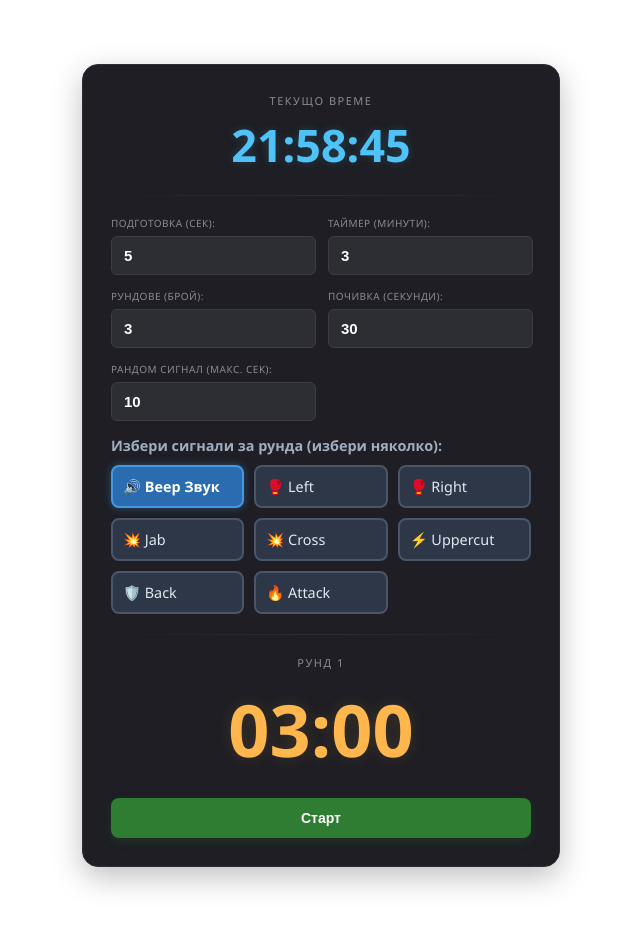
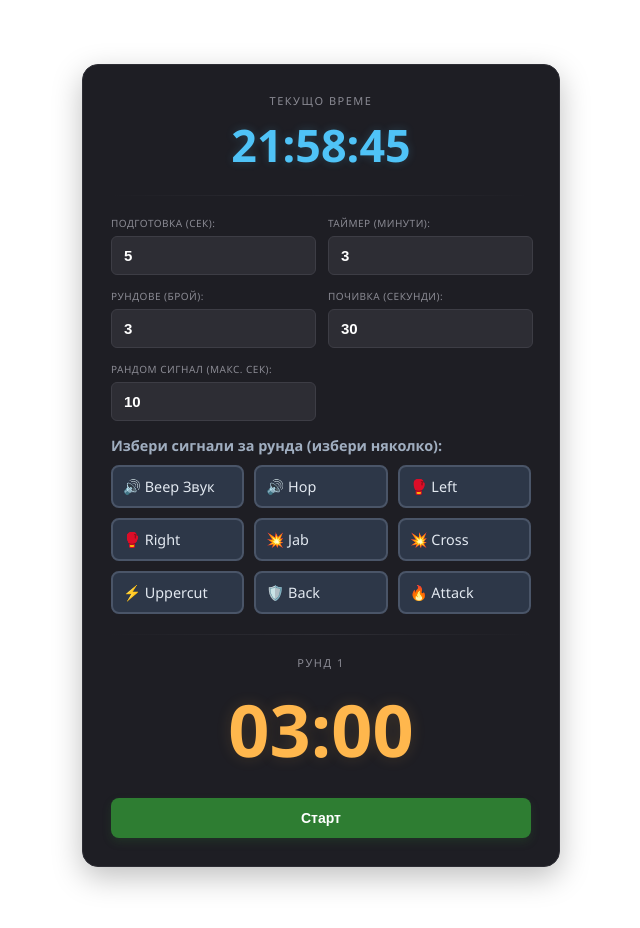
Before and after one commit to BogdanChulakov/RadnomTimer, an Angular app: page / in a window 1280 px wide. Shown: the top 928 px of the page, without its empty margins (319-959 px from the left). Built offline with nearby package versions, Linux system fonts and the light colour scheme.

Commit message:
Update watch-component.ts

```diff
--- a/src/app/components/watch-component/watch-component.ts
+++ b/src/app/components/watch-component/watch-component.ts
@@ -30,7 +30,8 @@ export class WatchComponent implements OnInit, OnDestroy {
 
   // НОВО: Списък с възможните команди и техния статус
   availableCommands: SignalCommand[] = [
-    { id: 'beep', label: '🔊 Beep Звук', selected: true },
+    { id: 'beep', label: '🔊 Beep Звук', selected: false },
+    { id: 'hop', label: '🔊 Hop', selected: false },
     { id: 'left', label: '🥊 Left', selected: false },
     { id: 'right', label: '🥊 Right', selected: false },
     { id: 'jab', label: '💥 Jab', selected: false },
@@ -204,7 +205,7 @@ export class WatchComponent implements OnInit, OnDestroy {
     } else {
       const utterance = new SpeechSynthesisUtterance(chosenCommand.id);
       utterance.lang = 'en-US';
-      utterance.rate = 1.3; // Една идея по-бърз говор за боен фитнес темпо
+      utterance.rate = 1.6; // Една идея по-бърз говор за боен фитнес темпо
       window.speechSynthesis.speak(utterance);
     }
   }
```
